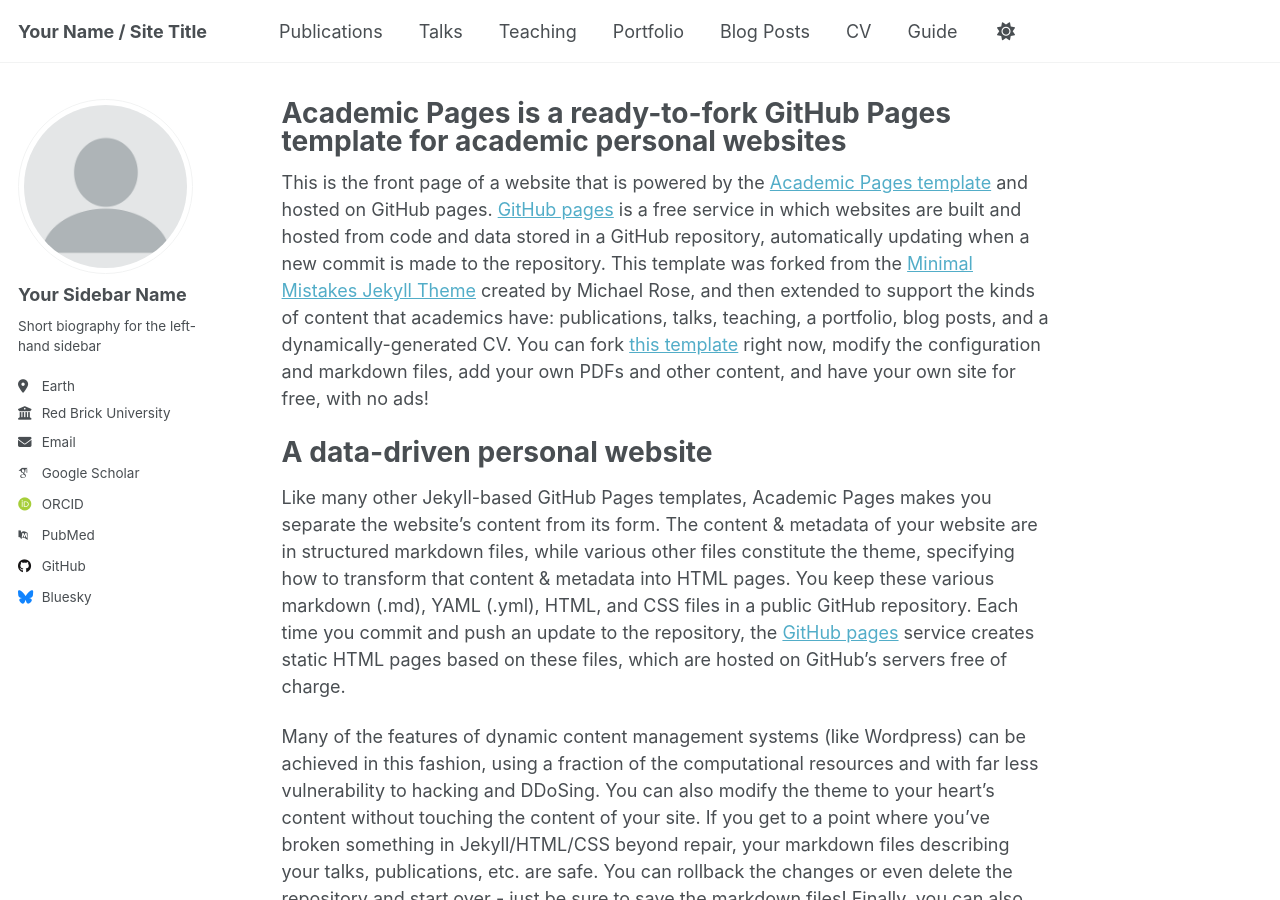
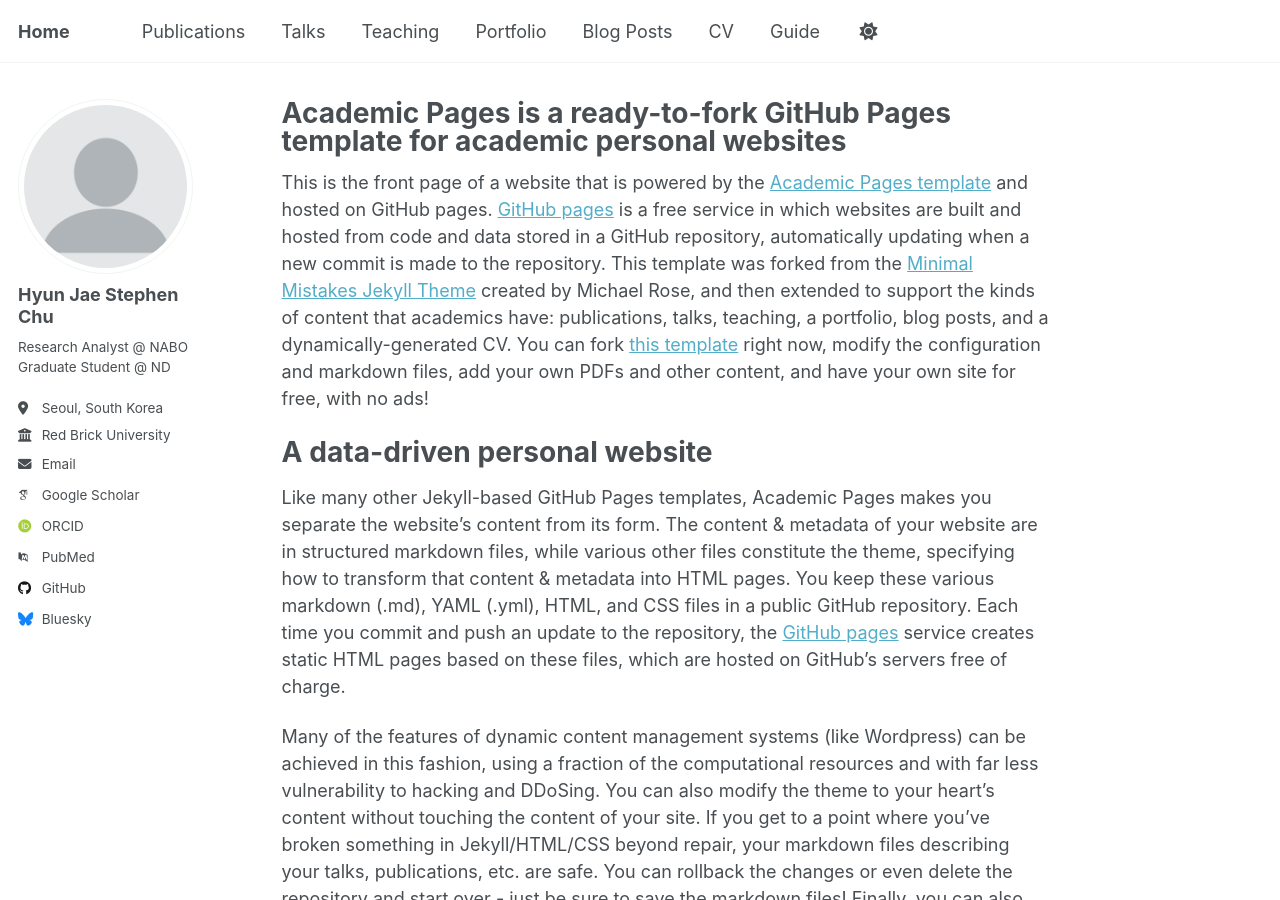
Before and after one commit to hjchu95/hjchu95.github.io, a Jekyll site: the page built from _pages/about.md, in a window 1280 px wide and 900 px high. Built offline with Jekyll 4.4.1, drawn with Linux system fonts in a browser that asks for light colours; some web fonts are replaced.

Commit message:
Update _config.yml

```diff
--- a/_config.yml
+++ b/_config.yml
@@ -9,7 +9,7 @@
 # Basic Site Settings
 locale                   : "en-US"
 site_theme               : "default"
-title                    : "Your Name / Site Title"
+title                    : "Home"
 title_separator          : "-"
 name                     : &name "Your Name"
 description              : &description "personal description"
@@ -23,10 +23,12 @@ repository               : "academicpages/academicpages.github.io"
 author:
   # Biographic information
   avatar           : "profile.png"
-  name             : "Your Sidebar Name"
+  name             : "Hyun Jae Stephen Chu"
   pronouns         : # example: "she/her"
-  bio              : "Short biography for the left-hand sidebar"
-  location         : "Earth"
+  bio              : |
+    Research Analyst @ NABO
+    Graduate Student @ ND
+  location         : "Seoul, South Korea"
   employer         : "Red Brick University"
   uri              : # URL
   email            : "none@example.org"
```
